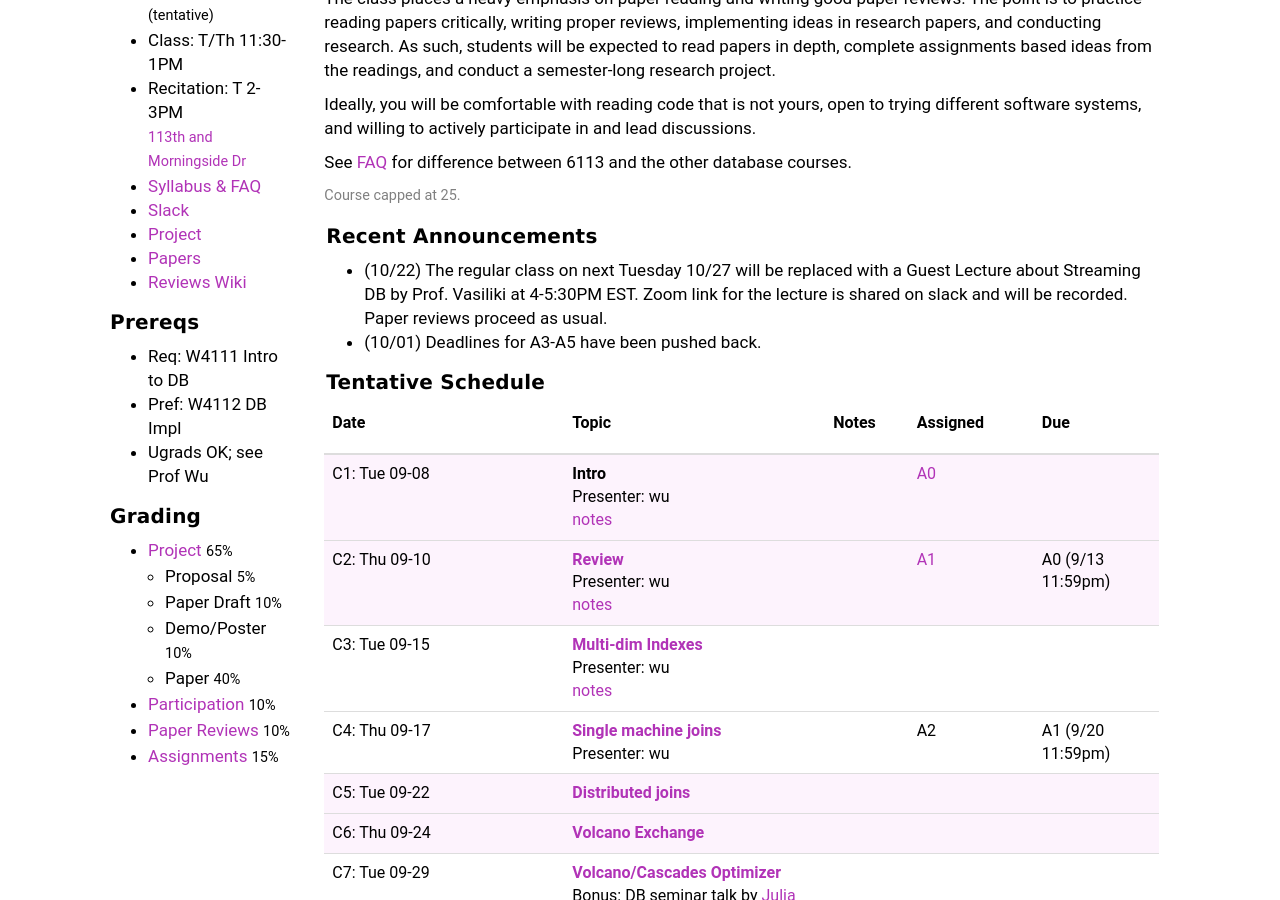
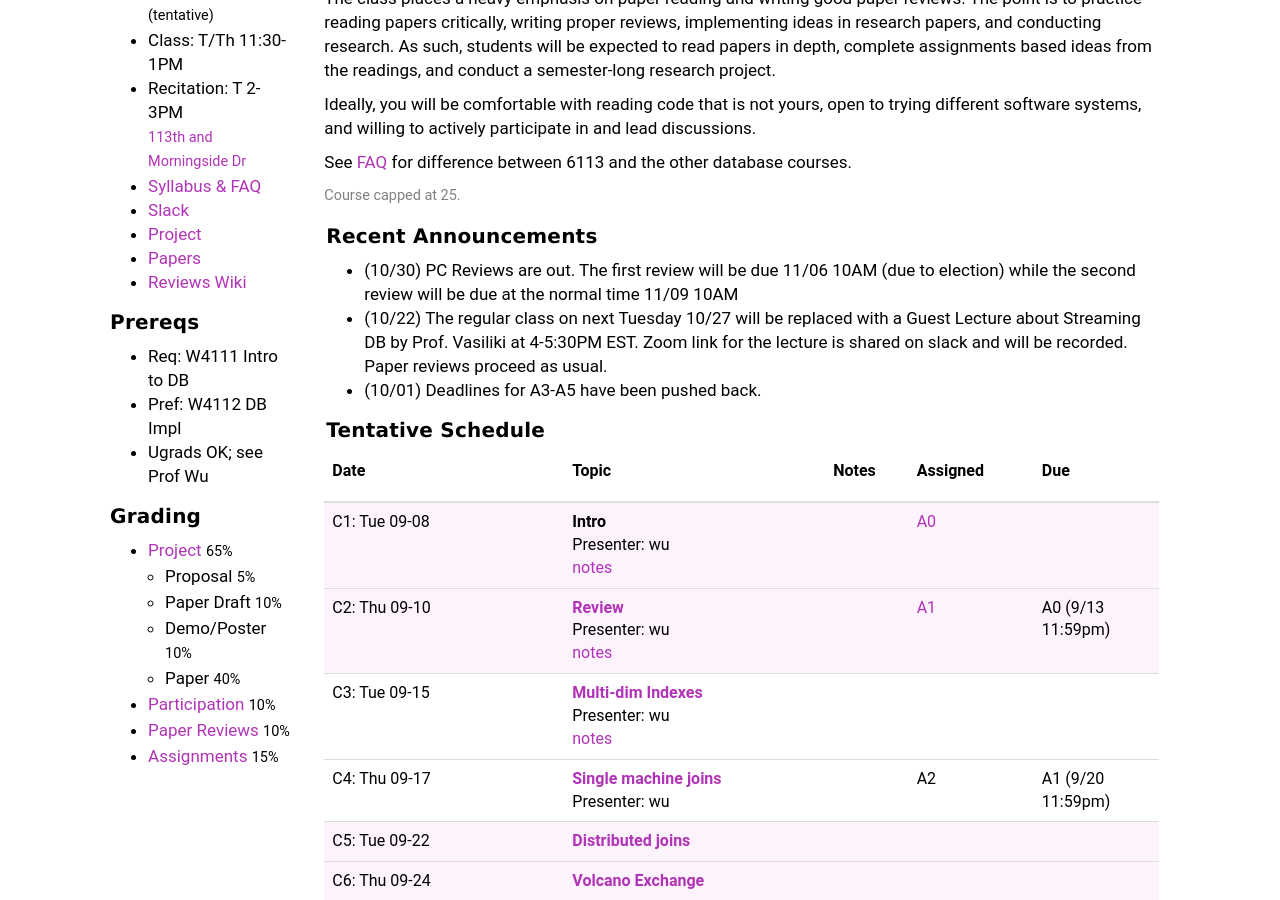
Before and after one commit to w6113/website_fall2020, a Jekyll site: the page built from index.md, in a window 1280 px wide and 900 px high, scrolled down 361 px. Built offline with Jekyll 4.4.1, drawn with Linux system fonts in a browser that asks for light colours.

Commit message:
Update index.md

```diff
--- a/index.md
+++ b/index.md
@@ -18,6 +18,7 @@ See [FAQ](./syllabus#faq) for difference between 6113 and the other database cou
 
 
 #### Recent Announcements
+* (10/30) PC Reviews are out. The first review will be due 11/06 10AM (due to election) while the second review will be due at the normal time 11/09 10AM
 * (10/22) The regular class on next Tuesday 10/27 will be replaced with a Guest Lecture about Streaming DB by Prof. Vasiliki at 4-5:30PM EST. Zoom link for the lecture is shared on slack and will be recorded. Paper reviews proceed as usual.
 * (10/01) Deadlines for A3-A5 have been pushed back.
 
```
